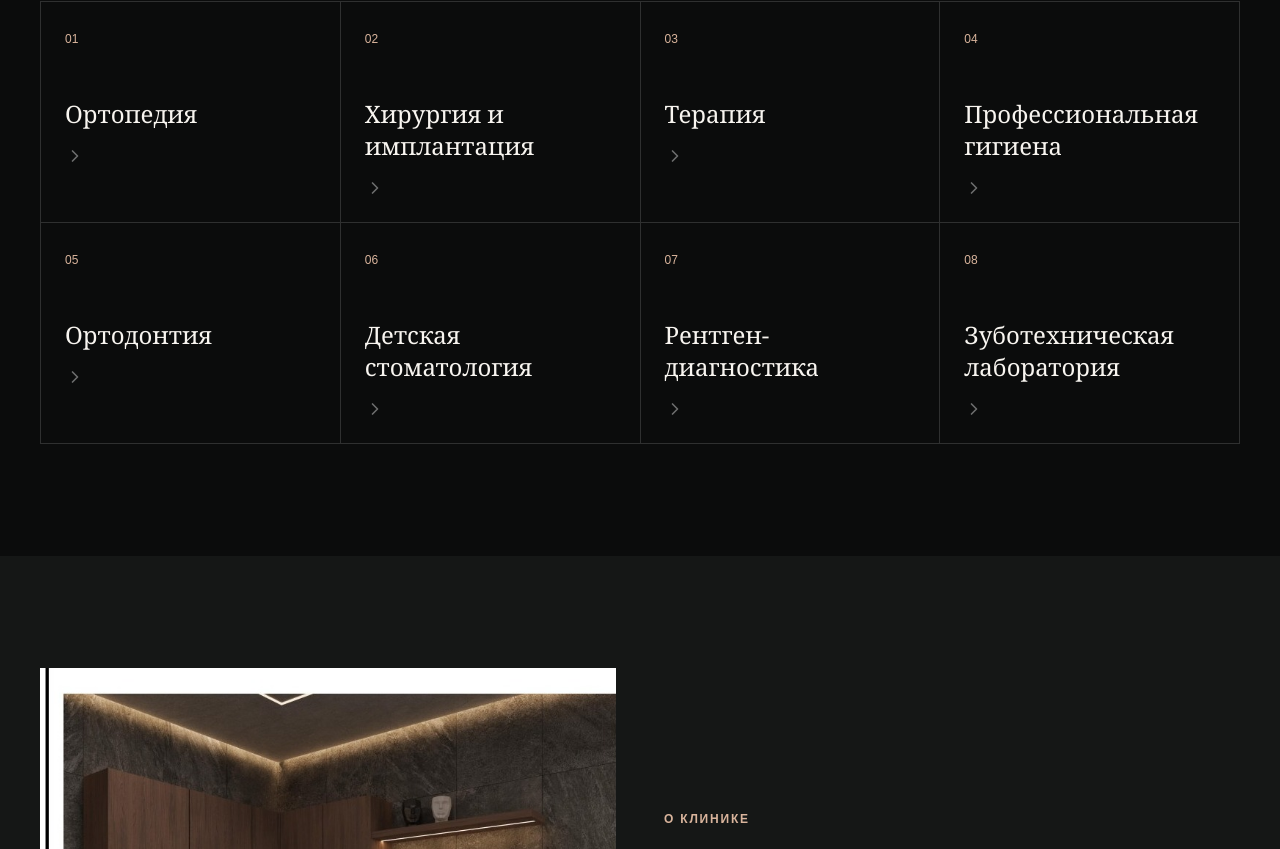
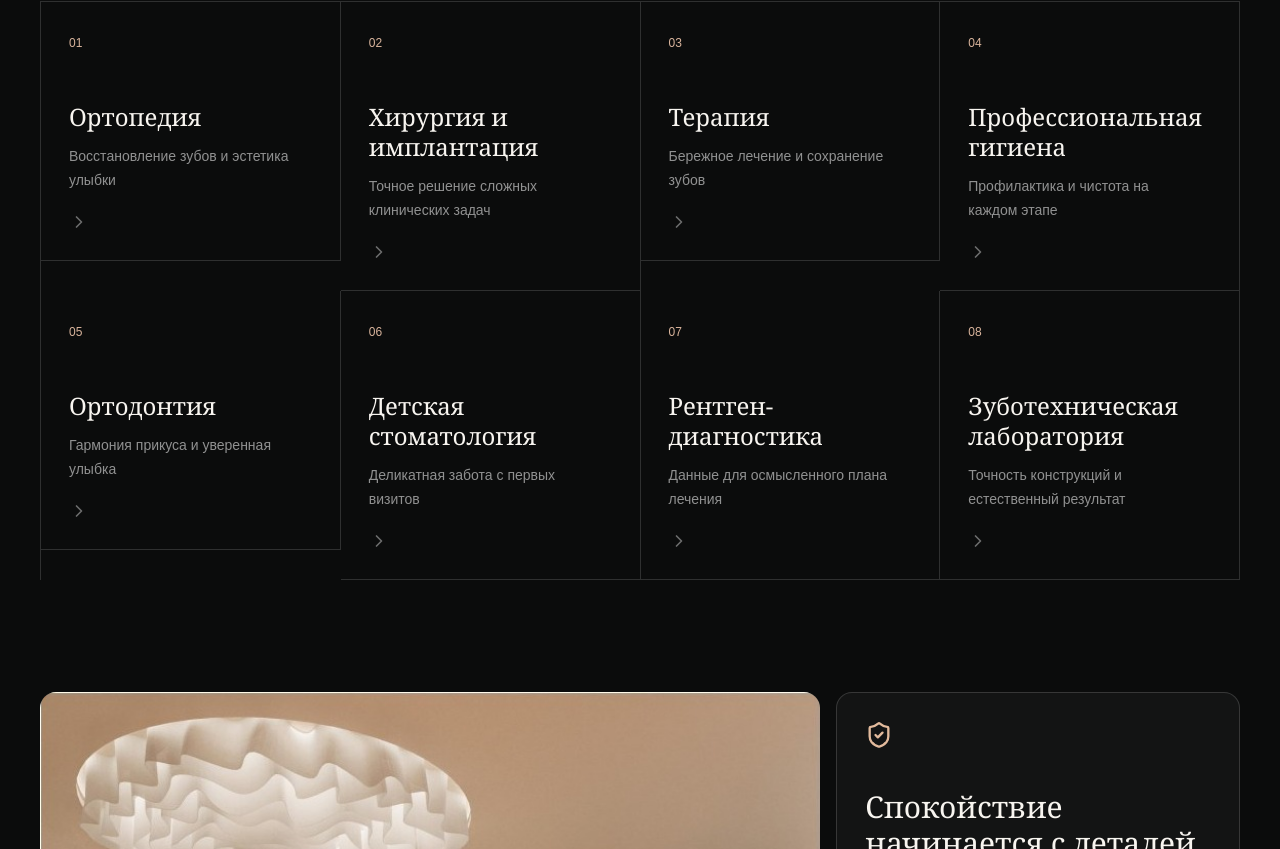
Before and after one commit to maestrocoda/dental-site, a Next.js app: page / in a window 1280 px wide. Shown: the part 1291-2140 px from the top of the page. Built offline with nearby package versions, Linux system fonts and the light colour scheme.

Commit message:
Улучшение UX, типографики и анимаций сайта

```diff
--- a/app/globals.css
+++ b/app/globals.css
@@ -1,2 +1,2 @@
 @tailwind base;@tailwind components;@tailwind utilities;
-*{box-sizing:border-box}html{scroll-behavior:smooth}body{margin:0;background:#0b0c0c;font-family:Arial,Helvetica,sans-serif}h1,h2,h3,.font-serif{font-family:Georgia,"Times New Roman",serif}.hero-shell{background:radial-gradient(circle at 88% 7%,#55372a 0,transparent 30%),#0b0c0c}.gold-shine:before{content:"";position:absolute;inset:-35% auto -35% -45%;width:34%;background:linear-gradient(90deg,transparent,rgba(255,255,255,.65),transparent);transform:skewX(-18deg);animation:shimmer 3.8s ease-in-out infinite}.gold-shine>*{position:relative;z-index:1}@keyframes shimmer{0%,55%{left:-45%}100%{left:125%}}
+*{box-sizing:border-box}html{scroll-behavior:smooth;background:#0b0c0c}body{margin:0;background:#0b0c0c;font-family:Arial,Helvetica,sans-serif;-webkit-font-smoothing:antialiased;text-rendering:optimizeLegibility}h1,h2,h3,.font-serif{font-family:Georgia,"Times New Roman",serif}.hero-shell{background:radial-gradient(circle at 88% 7%,#55372a 0,transparent 30%),#0b0c0c}.hero-shell:before{content:"";pointer-events:none;position:absolute;inset:0;opacity:.25;background-image:radial-gradient(rgba(255,255,255,.16) .55px,transparent .55px);background-size:5px 5px;mask-image:linear-gradient(#000,transparent 80%)}.gold-shine:before{content:"";position:absolute;inset:-35% auto -35% -45%;width:34%;background:linear-gradient(90deg,transparent,rgba(255,255,255,.65),transparent);transform:skewX(-18deg);animation:shimmer 3.8s ease-in-out infinite}.gold-shine>*{position:relative;z-index:1}@keyframes shimmer{0%,55%{left:-45%}100%{left:125%}}@media (prefers-reduced-motion:reduce){html{scroll-behavior:auto}.gold-shine:before{animation:none}*,*:before,*:after{animation-duration:.01ms!important;animation-iteration-count:1!important;scroll-behavior:auto!important;transition-duration:.01ms!important}}
--- a/app/page.tsx
+++ b/app/page.tsx
@@ -1,9 +1,10 @@
 "use client";
 
 import { AnimatePresence, motion } from "framer-motion";
-import { ArrowRight, ChevronRight, Menu, Play, Sparkles, X } from "lucide-react";
-import { useEffect, useState } from "react";
+import { ArrowRight, CalendarCheck, ChevronRight, ClipboardCheck, MapPin, Menu, Play, ShieldCheck, Sparkles, Stethoscope, X } from "lucide-react";
+import { useEffect, useState, type ReactNode } from "react";
 import { Button } from "@/components/ui/button";
+import { Reveal } from "@/components/reveal";
 
 const slides = [
   { image: "/interiors/reception.jpg", label: "Естественная эстетика", alt: "Зона ожидания клиники" },
@@ -11,7 +12,9 @@ const slides = [
   { image: "/interiors/dental-room.jpg", label: "Точная работа", alt: "Стоматологический кабинет" },
 ];
 
-const services = ["Ортопедия", "Хирургия и имплантация", "Терапия", "Профессиональная гигиена", "Ортодонтия", "Детская стоматология", "Рентген-диагностика", "Зуботехническая лаборатория"];
+const services = [
+  ["Ортопедия", "Восстановление зубов и эстетика улыбки"], ["Хирургия и имплантация", "Точное решение сложных клинических задач"], ["Терапия", "Бережное лечение и сохранение зубов"], ["Профессиональная гигиена", "Профилактика и чистота на каждом этапе"], ["Ортодонтия", "Гармония прикуса и уверенная улыбка"], ["Детская стоматология", "Деликатная забота с первых визитов"], ["Рентген-диагностика", "Данные для осмысленного плана лечения"], ["Зуботехническая лаборатория", "Точность конструкций и естественный результат"],
+];
 
 export default function Home() {
   const [active, setActive] = useState(0);
@@ -43,13 +46,17 @@ export default function Home() {
       </div>
     </section>
 
-    <section className="mx-auto -mt-3 grid max-w-[1400px] overflow-hidden rounded-2xl border border-white/15 bg-[#1a1c1c] md:grid-cols-3"><Feature title="Точная диагностика" text="Понятный план лечения до начала процедур"/><Feature title="Комплексный подход" text="Все этапы лечения - в одной клинике"/><Feature title="Безопасность лечения" text="Стерилизация и контроль качества"/></section>
-    <section id="services" className="mx-auto max-w-[1400px] px-6 py-28 lg:px-10"><p className="text-xs font-bold tracking-[.15em] text-[#d9b49c]">НАПРАВЛЕНИЯ</p><div className="mt-5 flex flex-col justify-between gap-6 lg:flex-row lg:items-end"><h2 className="max-w-3xl font-serif text-5xl tracking-[-.06em] md:text-7xl">Стоматология<br/><em className="font-normal text-[#d9b49c]">в полном объёме</em></h2><p className="max-w-sm text-white/60">Все ключевые направления современной стоматологии - в едином пространстве.</p></div><div className="mt-14 grid border-l border-t border-white/15 sm:grid-cols-2 lg:grid-cols-4">{services.map((service, index) => <div key={service} className="group min-h-44 border-b border-r border-white/15 p-6 transition hover:bg-white/[.045]"><span className="text-xs text-[#d9b49c]">0{index + 1}</span><h3 className="mt-12 font-serif text-2xl">{service}</h3><ChevronRight className="mt-4 h-5 w-5 text-white/40 transition group-hover:translate-x-1 group-hover:text-[#d9b49c]"/></div>)}</div></section>
-    <section id="clinic" className="bg-[#151716] py-28"><div className="mx-auto grid max-w-[1400px] gap-12 px-6 lg:grid-cols-2 lg:px-10"><img className="min-h-[390px] h-full w-full object-cover" src="/interiors/office.jpg" alt="Интерьер клиники"/><div className="flex flex-col justify-center"><p className="text-xs font-bold tracking-[.15em] text-[#d9b49c]">О КЛИНИКЕ</p><h2 className="mt-5 font-serif text-5xl tracking-[-.06em] md:text-7xl">Комфорт,<br/><em className="font-normal text-[#d9b49c]">созданный для вас</em></h2><p className="mt-8 max-w-xl text-[17px] leading-8 text-white/65">Функциональная стоматология объединяет хирургию, ортопедию, терапию, ортодонтию, гигиену, детскую стоматологию и диагностику.</p></div></div></section>
-    <section id="doctors" className="mx-auto max-w-[1400px] px-6 py-28 lg:px-10"><p className="text-xs font-bold tracking-[.15em] text-[#d9b49c]">КОМАНДА</p><h2 className="mt-5 font-serif text-5xl tracking-[-.06em] md:text-7xl">Врачи, которым<br/><em className="font-normal text-[#d9b49c]">можно доверять</em></h2><div className="mt-12 grid gap-4 md:grid-cols-2"><Doctor initials="АВ" specialty="Врач-стоматолог ортопед" name="Шишкин Алексей Викторович"/><Doctor initials="СА" specialty="Врач-стоматолог хирург" name="Ракутов Сергей Андреевич"/></div></section>
-    <section id="contacts" className="mx-auto mb-16 max-w-[1400px] px-6 lg:px-10"><div className="grid gap-10 rounded-3xl bg-gradient-to-br from-[#3b2920] to-[#171616] p-8 md:grid-cols-[1.1fr_.9fr] md:p-16"><div><p className="text-xs font-bold tracking-[.15em] text-[#e6c3a7]">СДЕЛАЙТЕ ПЕРВЫЙ ШАГ</p><h2 className="mt-5 font-serif text-5xl tracking-[-.06em] md:text-7xl">Запишитесь<br/>на консультацию</h2><Button asChild className="gold-shine relative mt-9 overflow-hidden"><a href="tel:+79232323230">+7 923 232-32-30 <ArrowRight className="ml-7 h-5 w-5"/></a></Button></div><div className="flex flex-col justify-end gap-7 text-white/70"><p><span className="block text-xs font-bold tracking-[.15em] text-[#e6c3a7]">АДРЕС</span>ЖК Прованс, ул. Железнодорожная, 18<br/>Новосибирск, 2 этаж</p><p><span className="block text-xs font-bold tracking-[.15em] text-[#e6c3a7]">РЕЖИМ РАБОТЫ</span>Ежедневно, 09:00 - 20:00</p></div></div></section>
+    <Reveal className="relative z-10 mx-auto -mt-3 max-w-[1400px]"><section className="grid overflow-hidden rounded-2xl border border-white/15 bg-[#1a1c1c] md:grid-cols-3"><Feature title="Точная диагностика" text="Понятный план лечения до начала процедур"/><Feature title="Комплексный подход" text="Все этапы лечения - в одной клинике"/><Feature title="Безопасность лечения" text="Стерилизация и контроль качества"/></section></Reveal>
+    <section id="services" className="mx-auto max-w-[1400px] px-6 py-28 lg:px-10"><Reveal><p className="text-xs font-bold tracking-[.15em] text-[#d9b49c]">НАПРАВЛЕНИЯ</p><div className="mt-5 flex flex-col justify-between gap-6 lg:flex-row lg:items-end"><h2 className="max-w-3xl font-serif text-5xl tracking-[-.06em] md:text-7xl">Стоматология<br/><em className="font-normal text-[#d9b49c]">в полном объёме</em></h2><p className="max-w-sm text-white/60">Все ключевые направления современной стоматологии - в едином пространстве.</p></div></Reveal><div className="mt-14 grid border-l border-t border-white/15 sm:grid-cols-2 lg:grid-cols-4">{services.map(([title, text], index) => <Reveal key={title} delay={index * .035}><article className="group min-h-52 border-b border-r border-white/15 p-7 transition duration-500 hover:-translate-y-1 hover:bg-[linear-gradient(145deg,rgba(217,180,156,.13),transparent_55%)]"><span className="text-xs text-[#d9b49c]">0{index + 1}</span><h3 className="mt-12 font-serif text-2xl leading-tight">{title}</h3><p className="mt-3 max-w-[220px] text-sm leading-6 text-white/55">{text}</p><ChevronRight className="mt-5 h-5 w-5 text-white/40 transition group-hover:translate-x-1 group-hover:text-[#d9b49c]"/></article></Reveal>)}</div></section>
+    <section className="mx-auto max-w-[1400px] px-6 pb-28 lg:px-10"><Reveal><div className="grid gap-4 md:grid-cols-[1.45fr_.75fr]"><div className="relative min-h-[430px] overflow-hidden rounded-2xl"><img src="/interiors/reception.jpg" alt="Зона ожидания Архитектуры улыбки" className="h-full w-full object-cover"/><div className="absolute inset-x-0 bottom-0 bg-gradient-to-t from-black/70 p-7"><p className="text-xs font-bold tracking-[.15em] text-[#e6c3a7]">ВИЗУАЛИЗАЦИЯ ПРОСТРАНСТВА</p><p className="mt-2 font-serif text-3xl">Мягкий свет. Натуральные материалы. Тишина.</p></div></div><div className="grid gap-4"><div className="rounded-2xl border border-white/15 bg-white/[.035] p-7"><ShieldCheck className="h-7 w-7 text-[#e3bb9d]"/><h3 className="mt-10 font-serif text-3xl">Спокойствие начинается с деталей</h3><p className="mt-4 text-white/60">Маршрут пациента, оборудование и пространство продуманы для комфортного визита.</p></div><img src="/interiors/dental-room.jpg" alt="Стоматологический кабинет" className="min-h-56 w-full rounded-2xl object-cover"/></div></div></Reveal></section>
+    <section id="clinic" className="bg-[#151716] py-28"><div className="mx-auto grid max-w-[1400px] gap-12 px-6 lg:grid-cols-2 lg:px-10"><Reveal><img className="min-h-[390px] h-full w-full rounded-2xl object-cover" src="/interiors/office.jpg" alt="Интерьер клиники"/></Reveal><Reveal delay={.1} className="flex flex-col justify-center"><p className="text-xs font-bold tracking-[.15em] text-[#d9b49c]">О КЛИНИКЕ</p><h2 className="mt-5 font-serif text-5xl tracking-[-.06em] md:text-7xl">Комфорт,<br/><em className="font-normal text-[#d9b49c]">созданный для вас</em></h2><p className="mt-8 max-w-xl text-[17px] leading-8 text-white/65">Функциональная стоматология объединяет хирургию, ортопедию, терапию, ортодонтию, гигиену, детскую стоматологию и диагностику.</p><a className="mt-8 inline-flex items-center gap-3 self-start border-b border-[#d9b49c] pb-2 text-sm font-semibold transition hover:text-[#e3bb9d]" href="tel:+79232323230">Позвонить в клинику <ArrowRight className="h-4 w-4"/></a></Reveal></div></section>
+    <section className="bg-[#101111] py-28"><div className="mx-auto max-w-[1400px] px-6 lg:px-10"><Reveal><p className="text-xs font-bold tracking-[.15em] text-[#d9b49c]">ПОНЯТНЫЙ МАРШРУТ</p><h2 className="mt-5 font-serif text-5xl tracking-[-.06em] md:text-7xl">От первого визита<br/><em className="font-normal text-[#d9b49c]">до результата</em></h2></Reveal><div className="mt-14 grid gap-4 md:grid-cols-3"><Journey icon={<CalendarCheck/>} num="01" title="Знакомство" text="Выбираем удобное время и отвечаем на первичные вопросы."/><Journey icon={<ClipboardCheck/>} num="02" title="Диагностика и план" text="Разбираемся в ситуации и согласовываем понятный маршрут лечения."/><Journey icon={<Stethoscope/>} num="03" title="Лечение" text="Команда специалистов сопровождает вас на каждом этапе."/></div></div></section>
+    <section id="doctors" className="mx-auto max-w-[1400px] px-6 py-28 lg:px-10"><Reveal><p className="text-xs font-bold tracking-[.15em] text-[#d9b49c]">КОМАНДА</p><h2 className="mt-5 font-serif text-5xl tracking-[-.06em] md:text-7xl">Врачи, которым<br/><em className="font-normal text-[#d9b49c]">можно доверять</em></h2></Reveal><div className="mt-12 grid gap-4 md:grid-cols-2"><Reveal><Doctor initials="АВ" specialty="Врач-стоматолог ортопед" name="Шишкин Алексей Викторович"/></Reveal><Reveal delay={.08}><Doctor initials="СА" specialty="Врач-стоматолог хирург" name="Ракутов Сергей Андреевич"/></Reveal></div></section>
+    <section id="contacts" className="mx-auto mb-16 max-w-[1400px] px-6 lg:px-10"><Reveal><div className="grid gap-10 rounded-3xl bg-[radial-gradient(circle_at_90%_10%,#76503c_0,transparent_34%),linear-gradient(125deg,#3b2920,#171616_62%)] p-8 md:grid-cols-[1.1fr_.9fr] md:p-16"><div><p className="text-xs font-bold tracking-[.15em] text-[#e6c3a7]">СДЕЛАЙТЕ ПЕРВЫЙ ШАГ</p><h2 className="mt-5 font-serif text-5xl tracking-[-.06em] md:text-7xl">Запишитесь<br/>на консультацию</h2><Button asChild className="gold-shine relative mt-9 overflow-hidden"><a href="tel:+79232323230">+7 923 232-32-30 <ArrowRight className="ml-7 h-5 w-5"/></a></Button></div><div className="flex flex-col justify-end gap-7 text-white/70"><p><span className="mb-3 flex items-center gap-2 text-xs font-bold tracking-[.15em] text-[#e6c3a7]"><MapPin className="h-4 w-4"/> АДРЕС</span>ЖК Прованс, ул. Железнодорожная, 18<br/>Новосибирск, 2 этаж</p><p><span className="block text-xs font-bold tracking-[.15em] text-[#e6c3a7]">РЕЖИМ РАБОТЫ</span>Ежедневно, 09:00 - 20:00</p></div></div></Reveal></section>
+    <footer className="border-t border-white/10 px-6 py-10 text-sm text-white/45 lg:px-10"><div className="mx-auto flex max-w-[1400px] flex-col justify-between gap-4 md:flex-row"><p>© {new Date().getFullYear()} Архитектура улыбки</p><a className="transition hover:text-[#d9b49c]" href="tel:+79232323230">+7 923 232-32-30</a></div></footer>
   </main>;
 }
 
 function Feature({ title, text }: { title: string; text: string }) { return <div className="flex gap-5 border-b border-white/15 p-7 last:border-b-0 md:border-b-0 md:border-r md:last:border-r-0"><Sparkles className="mt-1 h-6 w-6 shrink-0 text-[#e3bb9d]"/><div><h3 className="text-lg font-semibold">{title}</h3><p className="mt-1 text-sm text-white/60">{text}</p></div></div>; }
 function Doctor({ initials, specialty, name }: { initials: string; specialty: string; name: string }) { return <article className="overflow-hidden bg-[#171918]"><div className="grid aspect-[16/9] place-items-center bg-[radial-gradient(circle_at_50%_40%,#98725f_0%,#4c3830_31%,#1e1d1c_72%)] font-serif text-7xl tracking-[-.15em] text-[#f0d9c5]">{initials}</div><div className="p-7"><p className="text-xs font-bold uppercase tracking-[.13em] text-[#d9b49c]">{specialty}</p><h3 className="mt-3 font-serif text-3xl">{name}</h3></div></article>; }
+function Journey({ icon, num, title, text }: { icon: ReactNode; num: string; title: string; text: string }) { return <Reveal><article className="group h-full rounded-2xl border border-white/15 bg-white/[.025] p-7 transition duration-500 hover:-translate-y-1 hover:border-[#d9b49c]/50 hover:bg-white/[.05]"><div className="flex items-center justify-between text-[#e3bb9d]"><span className="grid h-11 w-11 place-items-center rounded-full border border-[#d9b49c]/50">{icon}</span><span className="text-sm">{num}</span></div><h3 className="mt-12 font-serif text-3xl">{title}</h3><p className="mt-3 max-w-sm text-white/60">{text}</p></article></Reveal>; }
--- /dev/null
+++ b/components/reveal.tsx
@@ -0,0 +1,9 @@
+"use client";
+
+import { motion, useReducedMotion } from "framer-motion";
+import type { ReactNode } from "react";
+
+export function Reveal({ children, delay = 0, className = "" }: { children: ReactNode; delay?: number; className?: string }) {
+  const reduceMotion = useReducedMotion();
+  return <motion.div className={className} initial={reduceMotion ? false : { opacity: 0, y: 28 }} whileInView={reduceMotion ? undefined : { opacity: 1, y: 0 }} viewport={{ once: true, amount: 0.18 }} transition={{ duration: 0.65, delay, ease: [0.22, 1, 0.36, 1] }}>{children}</motion.div>;
+}
```
